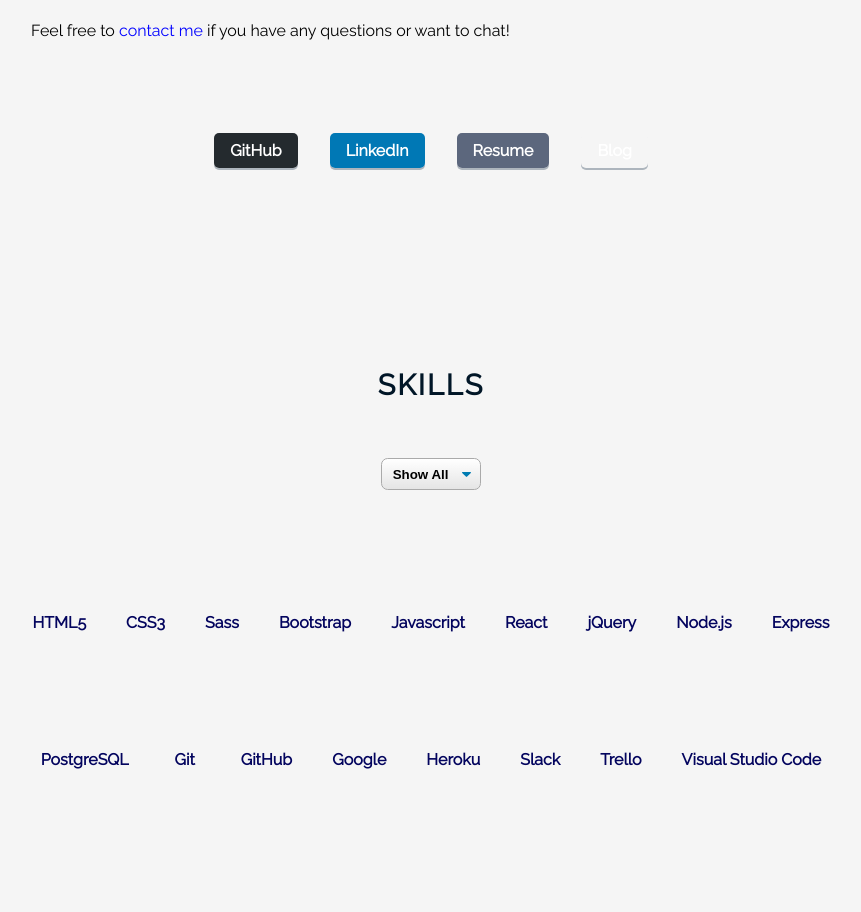
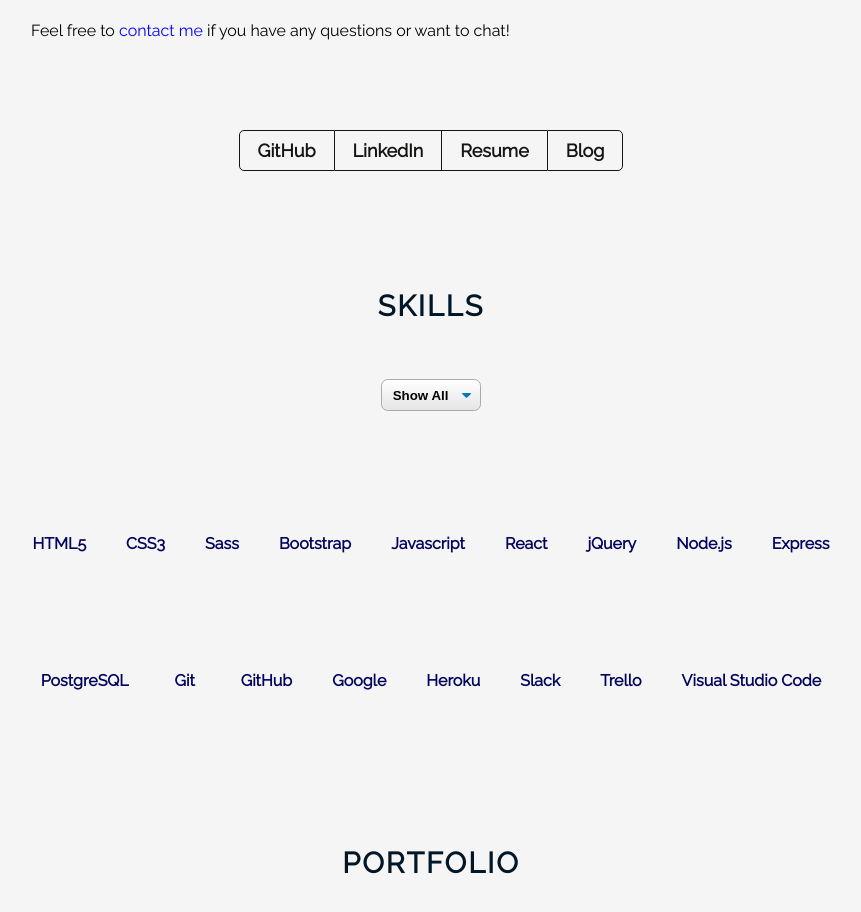
Before and after one commit to Andrew-Kil/andrewkil.com, a React (Create React App) app: page / in a window 1280 px wide. Shown: the part 1260-2172 px from the top of the page, without its empty margins (209-1070 px from the left). Built offline with nearby package versions, Linux system fonts and the light colour scheme; some icons are missing.

Commit message:
update styling for about buttons

```diff
--- a/src/components/About/About.css
+++ b/src/components/About/About.css
@@ -12,15 +12,6 @@
   max-width: 50em;
 }
 
-/* .andrew-photo-container {
-  text-align: center;
-}
-
-.andrew-photo {
-  width: 12em;
-  border-radius: 50%;
-} */
-
 .about-text a {
   text-decoration: none;
   color: var(--url-color);
@@ -31,52 +22,72 @@
 }
 
 .contact-buttons-container {
-  margin: 5em auto;
+  margin: 5em auto 0 auto;
 }
 
 .contact-buttons-container :first-child {
-  background-color: #242a2e;
+  border-top: 1px solid var(--secondary-color);
+  border-left: 1px solid var(--secondary-color);
+  border-bottom: 1px solid var(--secondary-color);
+  border-right: 0.5px solid var(--secondary-color);
+  border-top-left-radius: 5px;
+  border-bottom-left-radius: 5px;
 }
 
 .contact-buttons-container :first-child:hover {
   background-color: #000000;
+  color: var(--primary-color);
 }
 
 .contact-buttons-container :nth-child(2) {
-  background-color: #0078b5;
+  border-top: 1px solid var(--secondary-color);
+  border-bottom: 1px solid var(--secondary-color);
+  border-right: 0.5px solid var(--secondary-color);
 }
 
 .contact-buttons-container :nth-child(2):hover {
   background-color: #006091;
+  color: var(--primary-color);
 }
 
 .contact-buttons-container :nth-child(3) {
-  background-color: #5c677d;
+  border-top: 1px solid var(--secondary-color);
+  border-bottom: 1px solid var(--secondary-color);
 }
 
 .contact-buttons-container :nth-child(3):hover {
+  background-color: #b10b03;
+  color: var(--primary-color);
+}
+
+.contact-buttons-container :nth-child(4) {
+  border-top: 1px solid var(--secondary-color);
+  border-left: 0.5px solid var(--secondary-color);
+  border-right: 1px solid var(--secondary-color);
+  border-bottom: 1px solid var(--secondary-color);
+  border-top-right-radius: 5px;
+  border-bottom-right-radius: 5px;
+}
+
+.contact-buttons-container :nth-child(4):hover {
   background-color: #33415c;
+  color: var(--primary-color);
 }
 
 .contact-buttons {
   text-decoration: none;
-  margin: 0 1em;
-  border-radius: 5px;
+
   text-align: center;
-  color: var(--primary-color);
+  color: var(--secondary-color);
   padding: 0.5em 1em;
   text-decoration: none;
   font-weight: 600;
-  box-shadow: 0 2px #adb5bd;
-}
-
-.contact-buttons:active {
-  box-shadow: 0 1px #666;
-  transform: translateY(1px);
+  font-size: 18px;
 }
 
 @media only screen and (max-width: 768px) {
   .contact-buttons {
-    padding: 0 0.5em;
+    padding: 0.5em 0.75em;
+    font-size: 14px;
   }
 }
```
